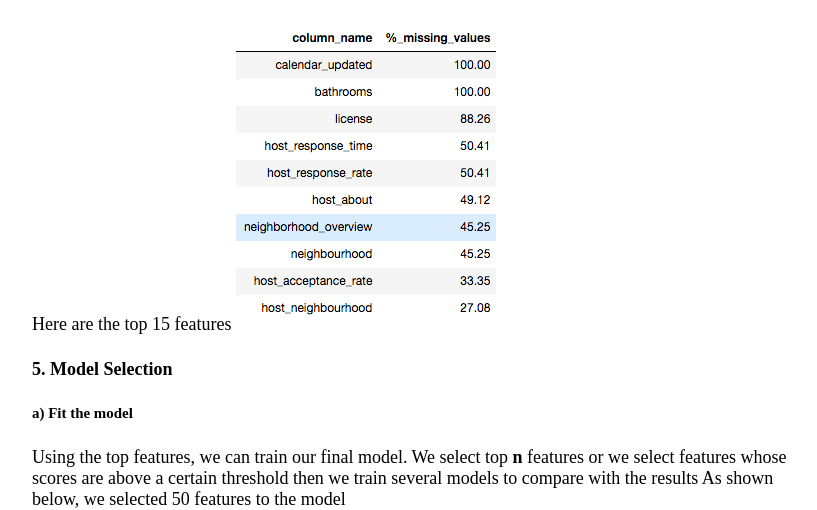
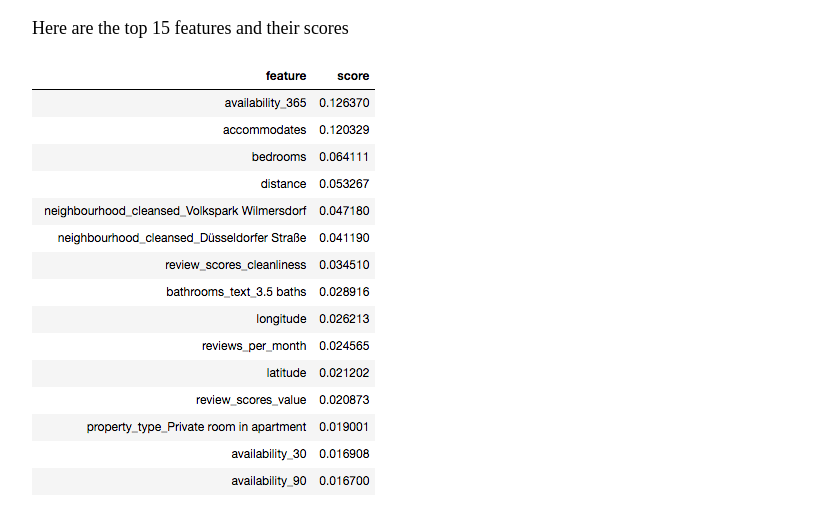
Before and after one commit to wkirui/wkirui.github.io, a Jekyll site: the page built from _posts/2020-09-24-Airbnb Price Prediction with RandomForest.md, in a window 1280 px wide and 1400 px high, scrolled down 6156 px. Shown: the part 242-752 px from the top of the window, without its empty margins (170-987 px from the left). Built offline with Jekyll 4.4.1, drawn with Linux system fonts in a browser that asks for light colours; nearby versions of some CDN libraries; some of the changed text lies outside the part shown; grey boxes are pictures that could not be loaded.

Commit message:
fixed top 15 features image

```diff
--- a/_posts/2020-09-24-Airbnb Price Prediction with RandomForest.md
+++ b/_posts/2020-09-24-Airbnb Price Prediction with RandomForest.md
@@ -95,12 +95,13 @@ This table shows the top ten columns with the highest number of missing values<b
 Now we need to determine the best features to use in our model. We will use a RandomForestRegressor to fit our feaures and the target variable then we calculate the feature importances. The code below shows how to find important features
 <script src="https://gist.github.com/wkirui/f1eebb662469a9eaf6bbd34894582094.js"></script>
 
-Here are the top 15 features
-![missing values table](/assets/img/pct_missing_values.png)
+Here are the top 15 features and their scores
+
+![missing values table](/assets/img/top_features_list.png)
 
 #### 5. Model Selection
 ##### a) Fit the model
-Using the top features, we can train our final model. We select top **n** features or we select features whose scores are above a certain threshold then we train several models to compare with the results
+Using the top features, we can train our final model. We either select top **n** features or we select features with scores  above a certain threshold then we train several models to compare performances<br>
 As shown below, we selected 50 features to the model
 <script src="https://gist.github.com/wkirui/e1fbfebdfc82c2dcbfd421bee5eea0ad.js"></script>
 
@@ -108,7 +109,7 @@ As shown below, we selected 50 features to the model
 Once our model is trained, we use it to make predictions
 <script src="https://gist.github.com/wkirui/4a2b40e9ae8312aeb8b8285bf7bb708a.js"></script>
 
-- Then we score the performance of our model using both the **mean squared errors** & the **mean absolute error**
+- Then we score the performance of our model using both the **mean squared errors** and the **mean absolute error**
 - The model returned an R^2 of 5.3% which means it's not doing a great job at explaining the variance in our data
 - We also have a RMSE (Root Mean Squared Error) of 147.5 which indicates that in a given prediction, our model is missing the prediction by $147
 - Similarly our MAE (Mean Absolute Error) is 25.5
```
